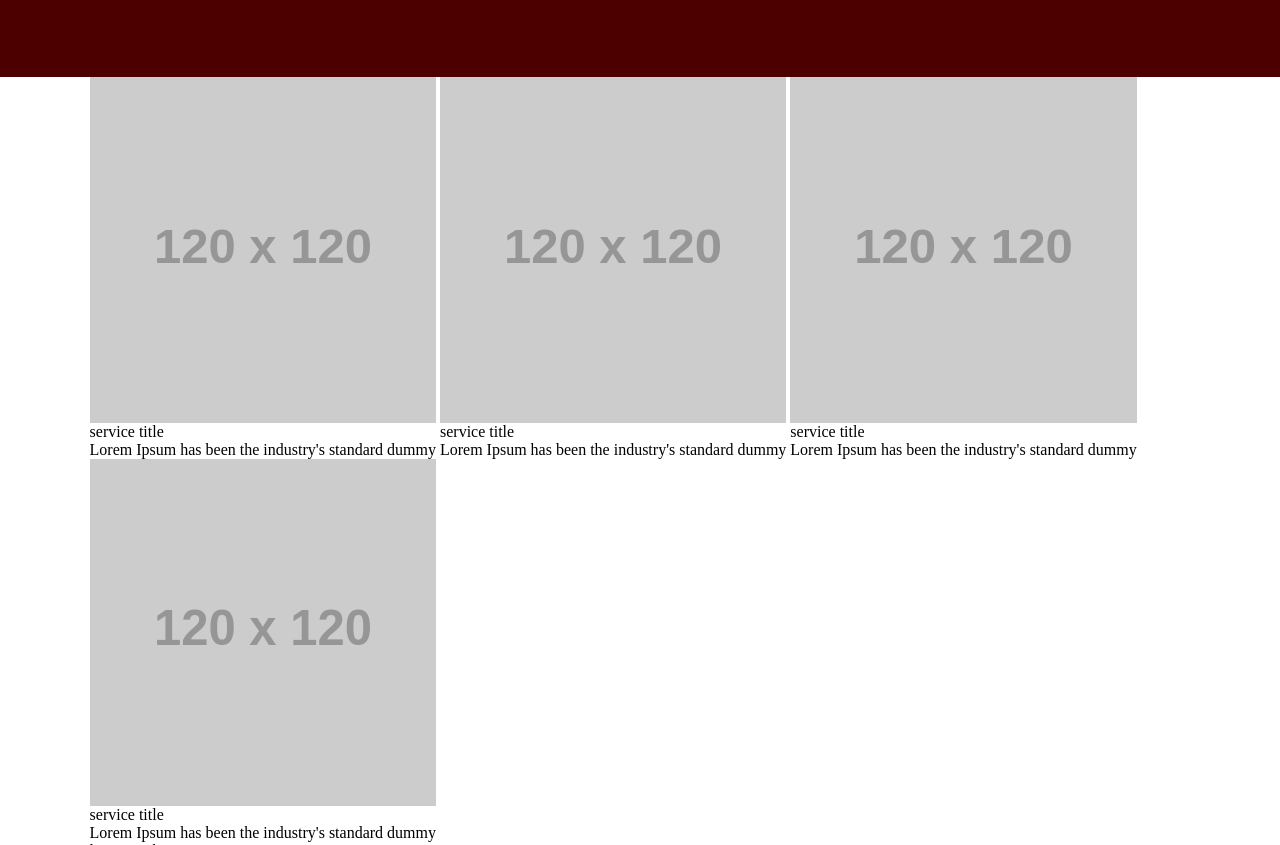
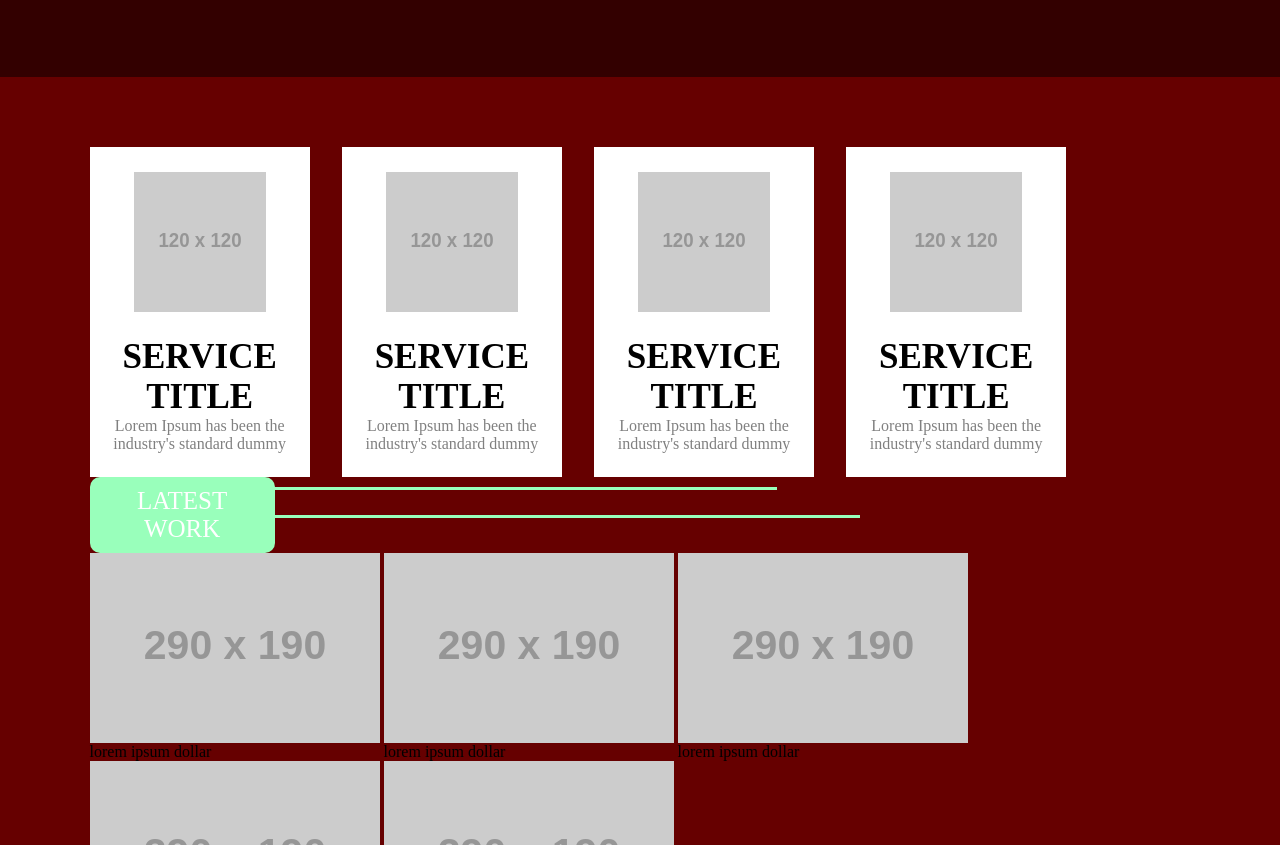
Before and after one commit to Shirly-D/modernist, a plain HTML site: page index.html in a window 1280 px wide. Shown: the part 804-1649 px from the top of the page. Drawn offline with Linux system fonts and the light colour scheme; placeholder pictures from the web are drawn by us.

Commit message:
css commit

```diff
--- a/assets/css/style.css
+++ b/assets/css/style.css
@@ -108,12 +108,13 @@ li {
 * {
   font-family: 'Times New Roman', Times, serif;
 }
+
 /*=================================
   Header styling starts here
 =================================*/
 
 header {
-  background-color: #4d0000;
+  background-color: #330000;
   padding: 30px;
 }
 
@@ -150,8 +151,19 @@ header small {
   color: #fff;
 }
 
+
+
+
+/*=================================
+  Header styling ends here
+=================================*/
+
+/*=================================
+  main styling starts here
+=================================*/
+
 main .slider {
-  background-color: #4d0000;
+  background-color: #330000;
 }
 
 .slider-division {
@@ -202,22 +214,91 @@ main .slider {
   margin-top: -30%;
 }
 
+.previous-button, .next-button {
+  top: 70%;
 
+}
 
+.section-part {
+  background-color: #660000;
+  width: 100%;
+}
 
+.service-section {
+  padding-top: 70px;
+}
 
+.service-section li {
+  background-color: #fff;
+  width: 20%;
+  height: 330px;
+  margin-left: calc(3% - 5px);
+}
 
+.service-section li:first-child {
+  margin-left: 0;
+}
 
-/*=================================
-  Header styling ends here
-=================================*/
+.service-section li:nth-child(4n) {
+  margin-right: 0;
+}
 
-/*=================================
-  main styling starts here
-=================================*/
+.service-section figure {
+  padding: 25px 20%;
+}
 
+.service-section figure img {
+  height: 140px;
+  width: 100%;
+}
 
+.service-division {
+  width: 100%;
+  text-align: center;
+}
 
+.service-division h3 {
+  text-transform: uppercase;
+  font-weight: bold;
+  font-size: 35px;
+}
+
+.service-division p {
+  color: #808080;
+}
+
+.work-section {
+  color: #fff;
+  padding: 10px;
+  border-radius: 10px;
+  background-color: #99ffbb;
+  text-transform: uppercase;
+  width: 15%;
+  text-align: center;
+  font-size: 25px;
+}
+
+.work-section::before {
+  content: " ";
+  width: 50%;
+  display: inline-block;
+  height: 3px;
+  background-color: #99ffbb;
+  position: absolute;
+}
+
+.work-section::after {
+  content: " ";
+  width: 50%;
+  display: inline-block;
+  height: 3px;
+  background-color: #99ffbb;
+  position: absolute;
+}
+
+.section-part ul {
+  width: 100%;
+}
 
 
 
```
